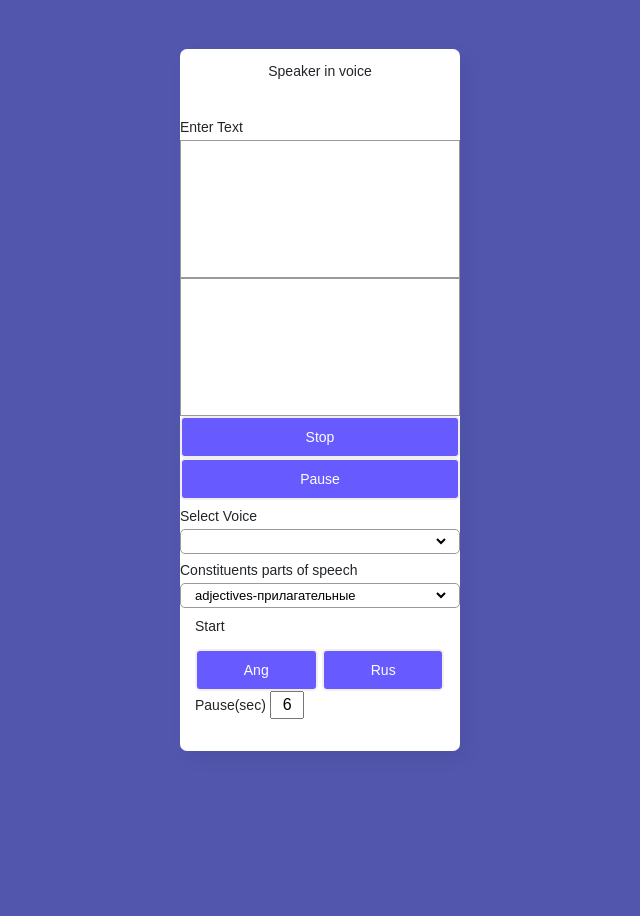
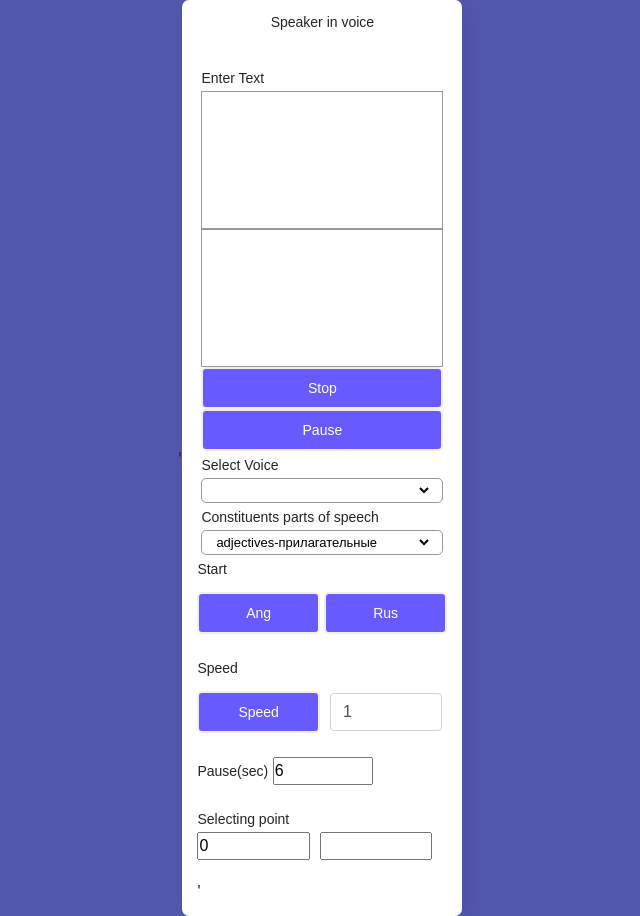
Before and after one commit to sergeyif1/DictatingEnglishSpeaker, a website: page index.html in a window 1280 px wide. Shown: the whole page, without its empty margins (320-960 px from the left). Before the commit the page ends 800 px from the top, so only its background shows below. Drawn offline with nearby package versions, Linux system fonts and the light colour scheme.

Commit message:
adding speed, selecting a point, fixing the file .css

```diff
--- a/index.html
+++ b/index.html
@@ -1,5 +1,9 @@
+'
 <!DOCTYPE html>
 <html lang="en" dir="ltr">
+
+</html>
+<html>
 
 <head>
     <meta charset="utf-8">
@@ -45,15 +49,27 @@
             <div>
                 <div class="button">
                     <label>Start</label><br>
+                    <div>
                         <button id="but1">Ang</button>
                         <button id="but2">Rus</button>
-                    <!-- <div class="row">	 -->
-                    <!-- <button id="but5">Mixed</button> -->
-                    <!-- </div> -->
                     </div>
+                    <br>
+                    <label for="speed">Speed</label><br>
+                    <div class="button" style="display: flex; align-items: center;">
+                        <button id="but3">Speed</button>
+                        <input id="speed" class="form-control" value="1"
+                            style="width: 45%; margin-left: 10px; margin-top: 10px;" />
+                    </div>
+                    <br>
                     <div class="sec">
                         <label>Pause(sec)</label>
-                    <input id="paus" value="6" size="1" style="text-align : center" />
+                        <input id="paus" value="6" size="1" style="width: 40%;" />
+                    </div>
+                    <br>
+                    <label for="point">Selecting point</label><br>
+                    <div class="point" style="display: flex; align-items: center;">
+                        <input id="speed" class="form-point" value="0" style="width: 45%;" />
+                        <input id="speed" class="form-point" value="" style="width: 45%; margin-left: 10px;" />
                     </div>
                 </div>
         </form>
@@ -62,3 +78,4 @@
 </body>
 
 </html>
+'
--- a/style.css
+++ b/style.css
@@ -33,7 +33,7 @@
   }
   form .row{
     display: flex;
-    margin-bottom: 6px;
+    margin: 4px;
     flex-direction: column;
   }
   form .row label{
```
Lines whose indentation alone changed are shown as unchanged.
